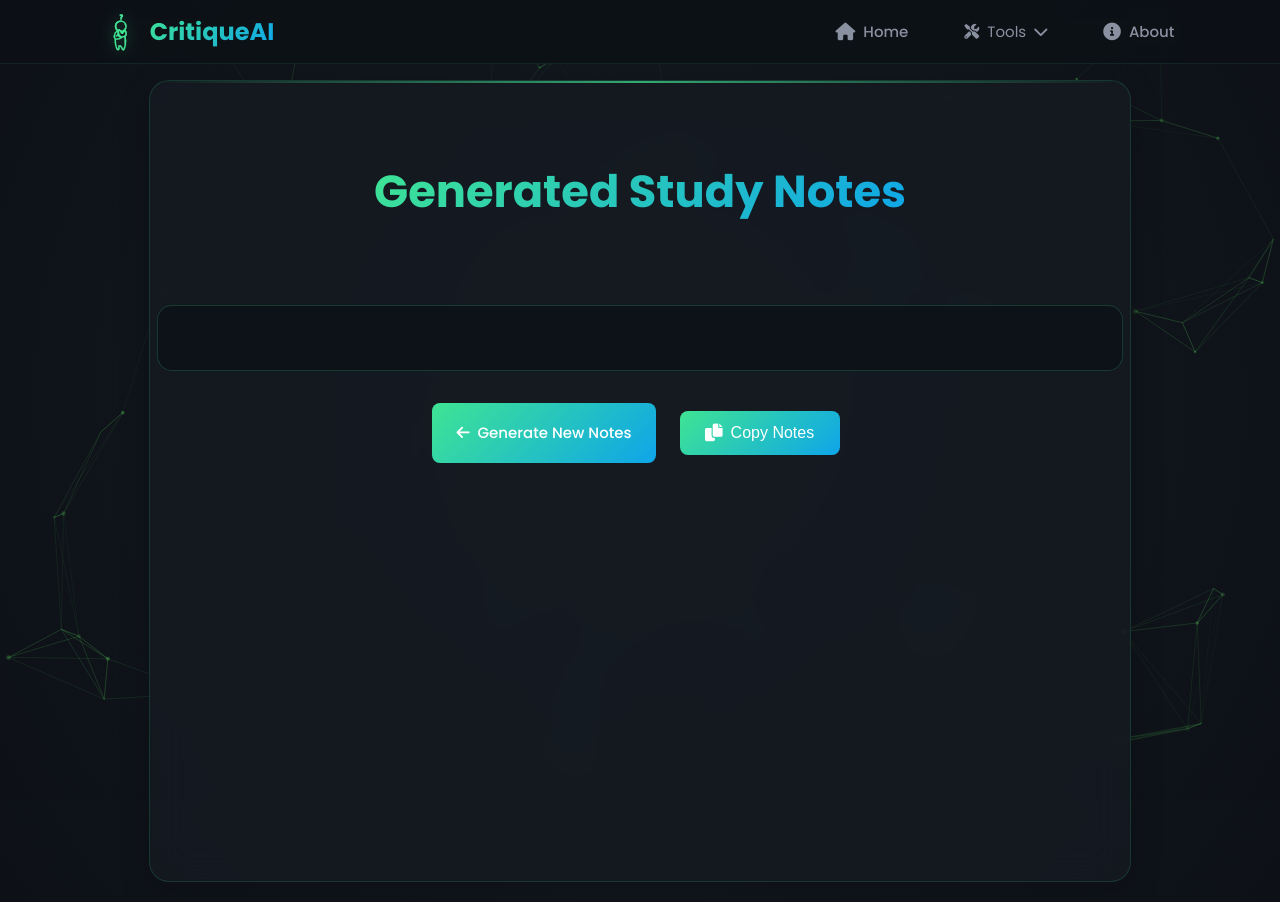
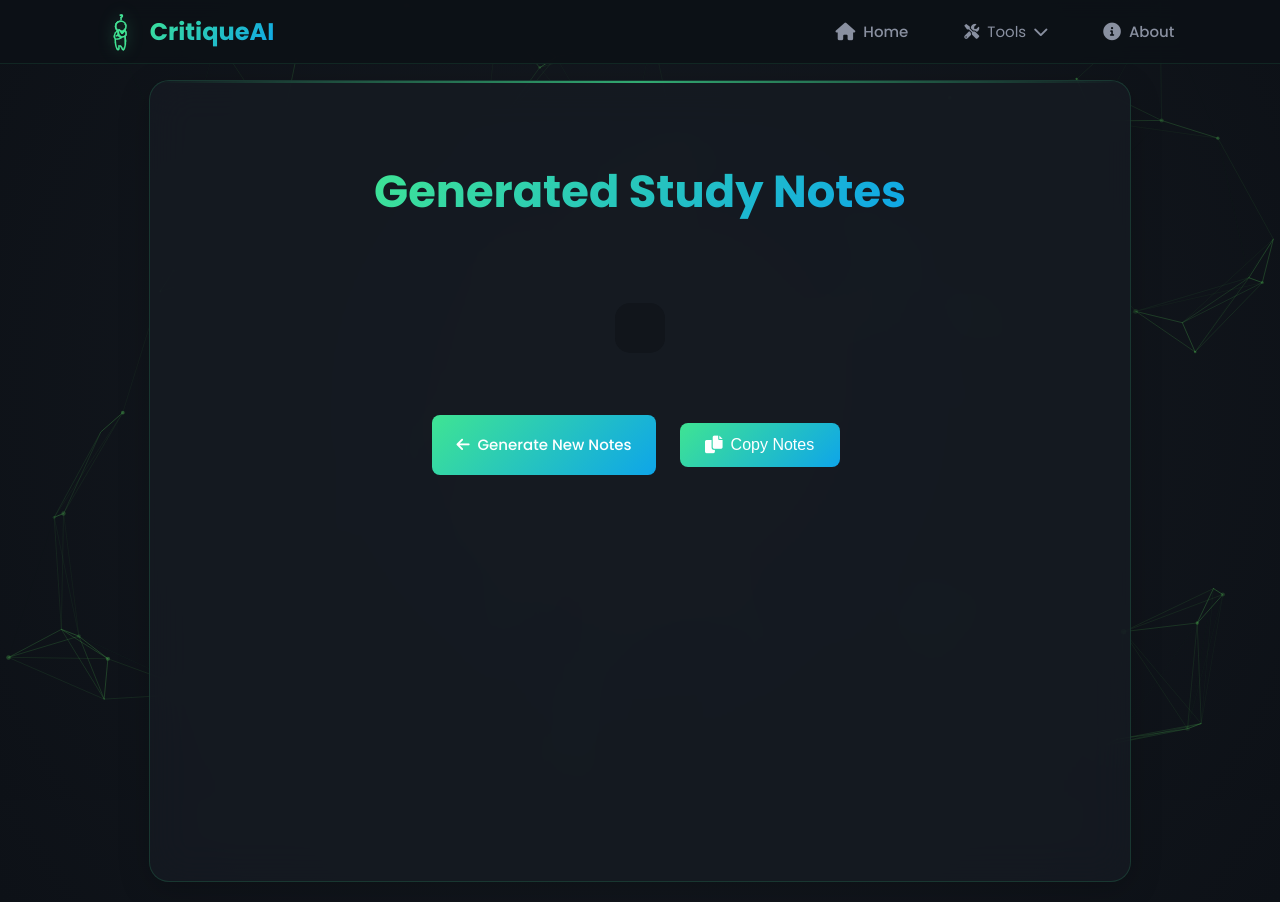
Before and after one commit to ashokkmt/critiqueai, a Flask app: template code/templates/content_out.html in a window 1280 px wide. Run offline with Flask 3, Linux system fonts and the light colour scheme; the template is opened without the code that fills it, so the values that code supplies are empty; some libraries are stand-ins or nearby versions.

Commit message:
css added

```diff
--- a/code/static/css/style_content_out.css
+++ b/code/static/css/style_content_out.css
@@ -34,12 +34,10 @@ body {
 }
 
 .result-container {
-    width: 100%;
-    padding: 2rem;
-    background: rgba(13, 17, 23, 0.8);
+    background: rgba(0, 0, 0, 0.2);
     border-radius: 15px;
-    border: 1px solid rgba(63, 228, 147, 0.2);
-    margin-top: 2rem;
+    padding: 25px;
+    margin: 30px 0
 }
 
 .result-container h2 {
```
